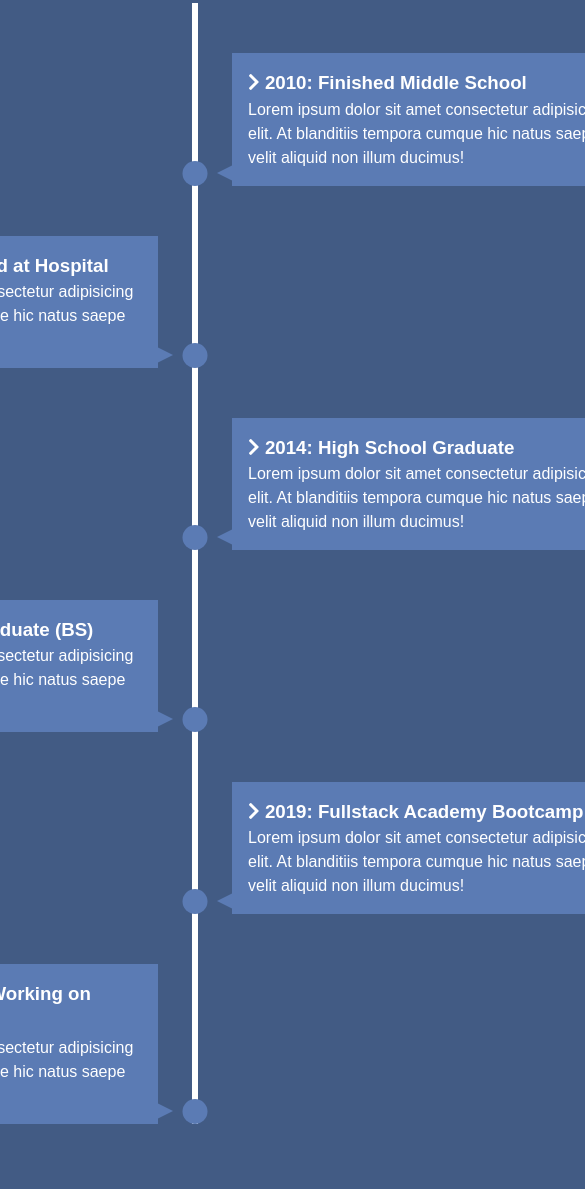
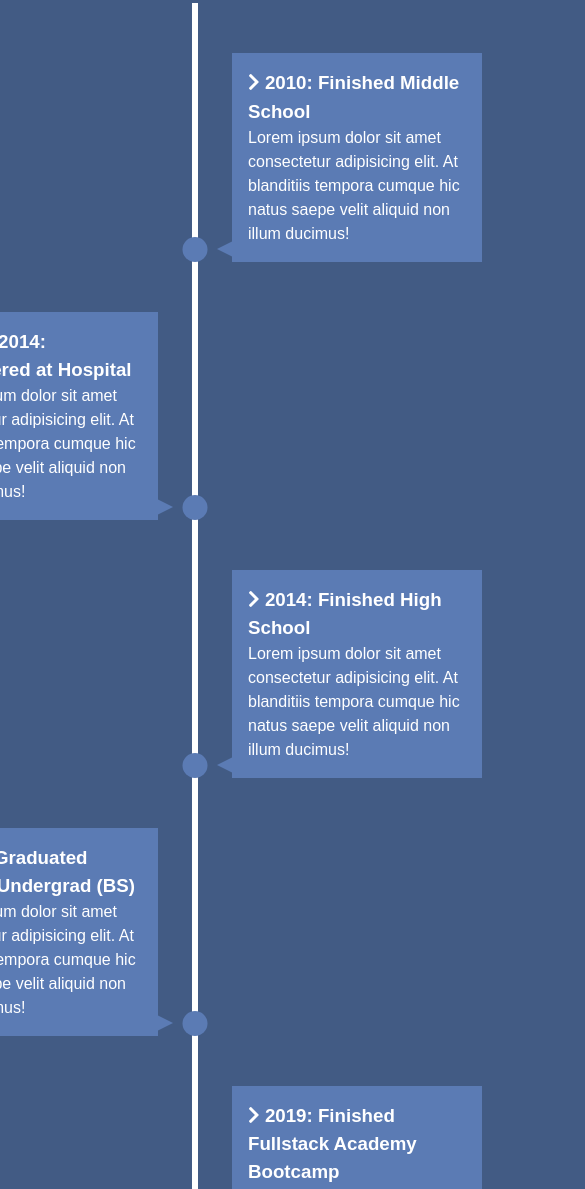
Before and after one commit to arthurs14/Knowledge-Timeline, a plain HTML site: page index.html in a window 390 px wide. Shown: the part 313-1502 px from the top of the page, 585 px wide, since content can reach past the window. Drawn offline with Linux system fonts and the light colour scheme.

Commit message:
added a media query for screens around 900px

```diff
--- a/index.html
+++ b/index.html
@@ -30,19 +30,19 @@
       </li>
       <li>
         <div>
-          <h3><i class="fas fa-chevron-right"></i> 2014: High School Graduate</h3>
+          <h3><i class="fas fa-chevron-right"></i> 2014: Finished High School</h3>
           <p>Lorem ipsum dolor sit amet consectetur adipisicing elit. At blanditiis tempora cumque hic natus saepe velit aliquid non illum ducimus!</p>
         </div>
       </li>
       <li>
         <div>
-          <h3><i class="fas fa-chevron-right"></i> 2018: College Undergraduate (BS)</h3>
+          <h3><i class="fas fa-chevron-right"></i> 2018: Graduated College Undergrad (BS)</h3>
           <p>Lorem ipsum dolor sit amet consectetur adipisicing elit. At blanditiis tempora cumque hic natus saepe velit aliquid non illum ducimus!</p>
         </div>
       </li>
       <li>
         <div>
-          <h3><i class="fas fa-chevron-right"></i> 2019: Fullstack Academy Bootcamp</h3>
+          <h3><i class="fas fa-chevron-right"></i> 2019: Finished Fullstack Academy Bootcamp</h3>
           <p>Lorem ipsum dolor sit amet consectetur adipisicing elit. At blanditiis tempora cumque hic natus saepe velit aliquid non illum ducimus!</p>
         </div>
       </li>
--- a/style.css
+++ b/style.css
@@ -105,3 +105,13 @@ h1 {
   border-width: 8px 0 8px 16px;
   border-color: transparent transparent transparent var(--secondary-color);
 }
+
+@media(max-width: 900px) {
+  #timeline ul li div {
+    width: 250px;
+  }
+
+  #timeline ul li:nth-child(even) div {
+    left: -284px;
+  }
+}
```
